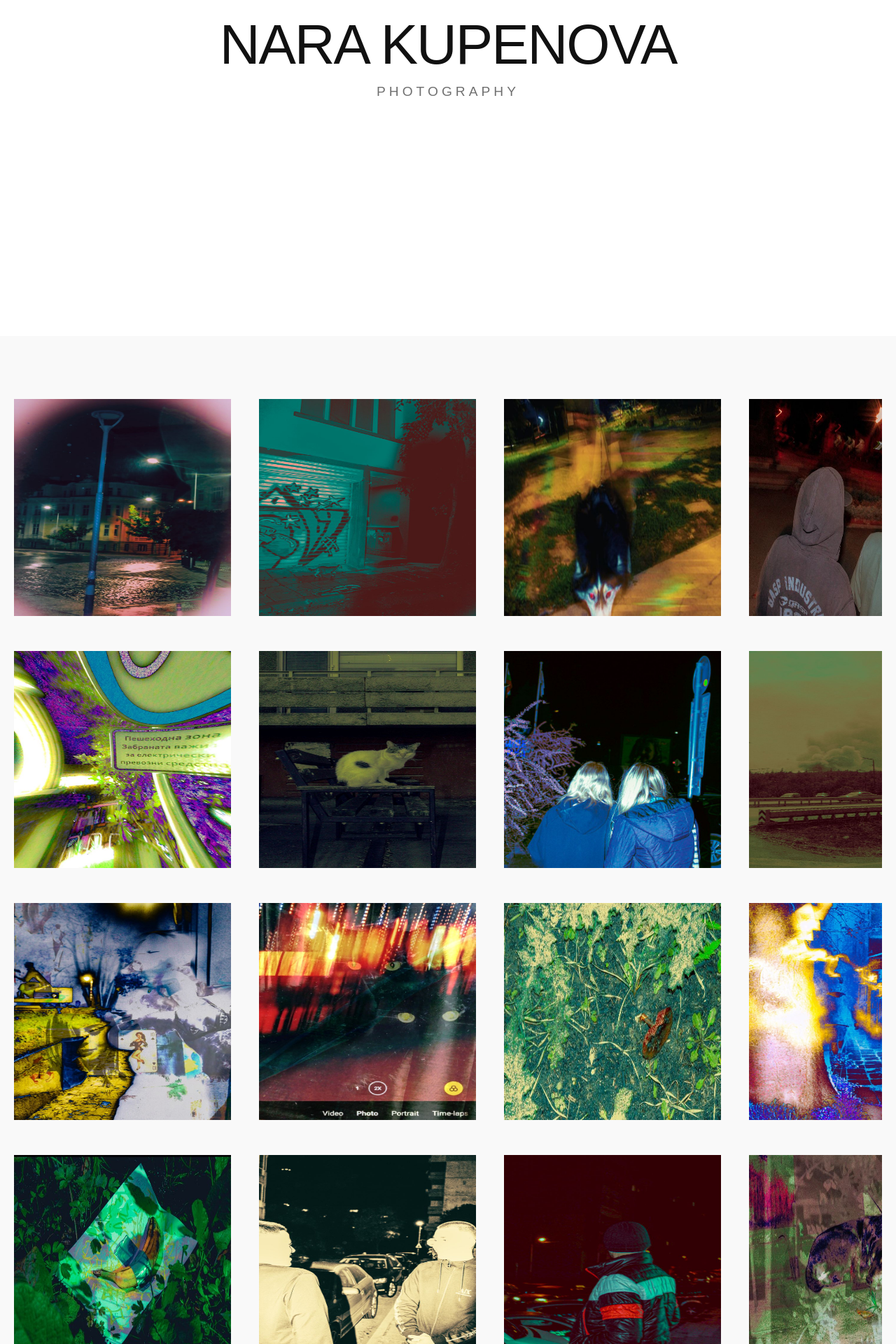
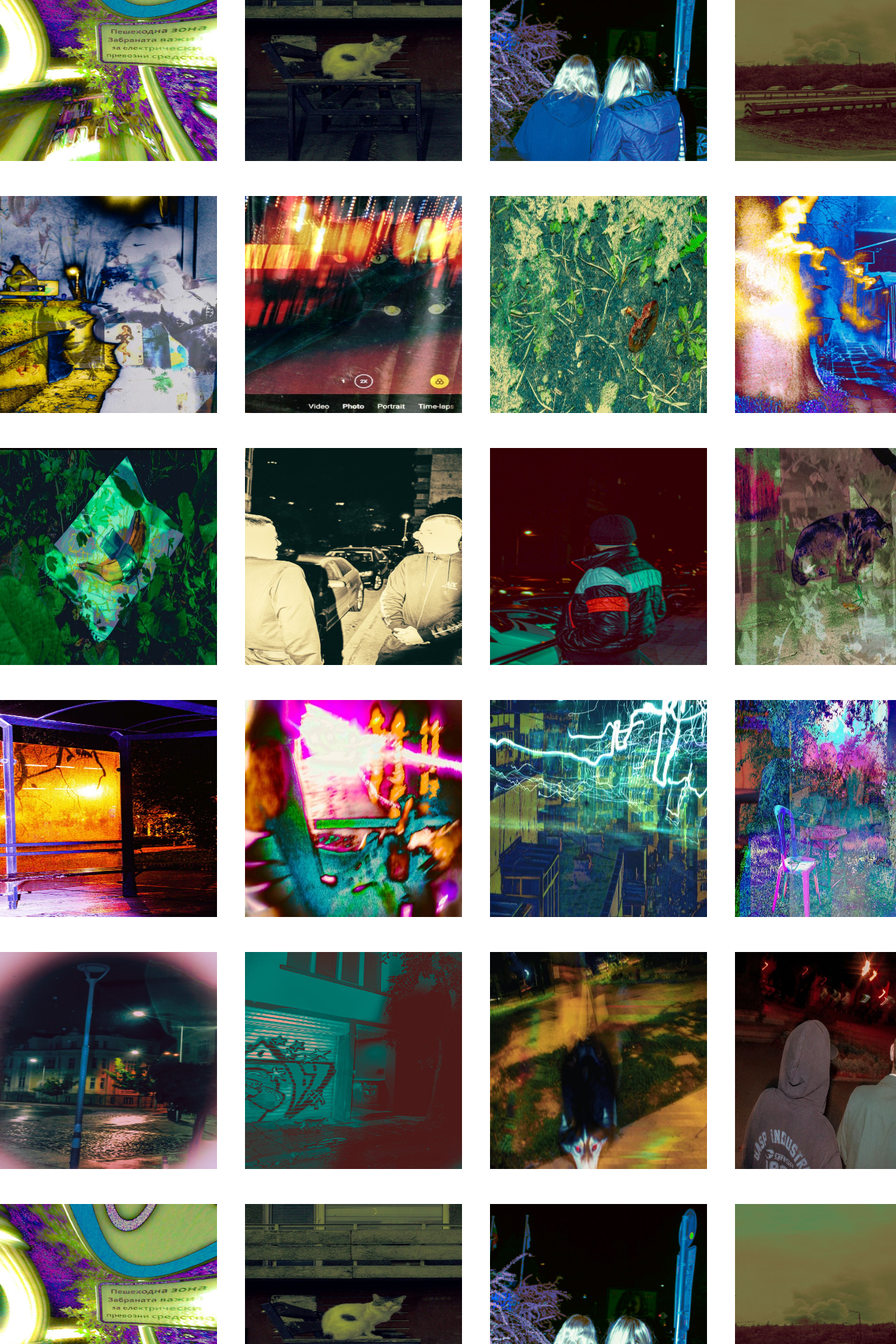
Before and after one commit to krisss96/nara-kupenova-photography, a React (Vite) app: page /work in a window 1280 px wide. Shown: the part 480-2400 px from the top of the page at 70% size. Built offline with nearby package versions, Linux system fonts and the light colour scheme.

Commit message:
made infinite vertical loop

```diff
--- a/package.json
+++ b/package.json
@@ -11,7 +11,8 @@
   },
   "dependencies": {
     "react": "^19.2.0",
-    "react-dom": "^19.2.0"
+    "react-dom": "^19.2.0",
+    "react-router-dom": "^7.12.0"
   },
   "devDependencies": {
     "@eslint/js": "^9.39.1",
--- a/src/App.jsx
+++ b/src/App.jsx
@@ -1,3 +1,6 @@
+import React from "react";
+import { BrowserRouter as Router, Routes, Route } from 'react-router-dom';
+
 import MainPage from "./components/MainPage";
 import PhotoPage from "./components/PhotoPage";
 import AboutPage from "./components/AboutPage";
@@ -6,25 +9,21 @@ import Navbar from "./components/Navbar";
 
 function App() {
     return (
+        <Router>
+
         <main>
 
             <Navbar />
 
-            <div id="home" className="section" style={{ backgroundColor: '#fff' }}>
-                <MainPage />
-            </div>
-
-            {/* Section 2: My Work */}
-            <div id="work" className="section" style={{ backgroundColor: '#f9f9f9' }}>
-                <PhotoPage />
-            </div>
-
-            {/* Section 3: About Me */}
-            <div id="about" className="section" style={{ backgroundColor: '#fff' }}>
-                <AboutPage />
-            </div>
+            <Routes>
+                <Route path="/home" element={<MainPage />} />
+                <Route path="/work" element={<PhotoPage />} />
+                <Route path="/about" element={<AboutPage />} />
+            </Routes>
 
         </main>
+
+        </Router>
     );
 }
 
--- a/src/components/PhotoPage.jsx
+++ b/src/components/PhotoPage.jsx
@@ -1,4 +1,4 @@
-import React, { useState, useEffect} from 'react';
+import React, { useState } from 'react';
 
 const _row1 = [
     '/assets/Blissful Trip by Nara Kupenova.jpg',
@@ -46,203 +46,186 @@ const _row5 = [
 ];
 
 const ROW_WIDTH = 2100;
+const COLM_HEIGHT = 1800;
 
 function PhotoPage() {
 
     const [x, setX] = useState(0);
+    const [y, setY] = useState(0);
 
     const handleWheel = (e) => {
-        const movement = e.deltaX !== 0 ? e.deltaX : e.deltaY;
-        setX((prevX) => prevX - movement);
+        setX((prevX) => prevX - e.deltaX);
+        setY((prevY) => prevY - e.deltaY);
+
     };
 
-    const loopStyle = {
+    const loopStyleX = {
         transform: `translateX(${(x % ROW_WIDTH) - ROW_WIDTH}px)`,
+    };
+
+    const loopStyleY = {
+        transform: `translateY(${(x % COLM_HEIGHT) - COLM_HEIGHT}px)`,
+        display: 'flex',
+        flexDirection: 'column',
+        gap: '50px' // This is the gap between the 5th row of one block and 1st row of next
     };
 
     return (
         <div className="photopage-content" onWheel={handleWheel}>
 
-            {/*Row 1*/}
+            {/* WRAPPER FOR VERTICAL MOVEMENT */}
+            <div style={loopStyleY}>
+
+                {/* =========================================
+                    BLOCK 1: TOP BUFFER (The Copy Above)
+                   ========================================= */}
+
+                {/* Row 1 (Top) */}
                 <div className="row-container">
-                <div className="row-horiz" style={loopStyle}>
-                    {/*LEFT*/}
-                    {_row1.map((src, index) => (
-                        <img
-                            key={`r1-1-${index}`}
-                            src={src}
-                            alt="gallery"
-                            className="photo-item"
-                        />
-                    ))}
-
-                    {/*CENTER*/}
-                    {_row1.map((src, index) => (
-                        <img
-                            key={`r1-2-${index}`}
-                            src={src}
-                            alt="gallery"
-                            className="photo-item"
-                        />
-                    ))}
-
-                    {/*RIGHT*/}
-                    {_row1.map((src, index) => (
-                        <img
-                            key={`r1-3-${index}`}
-                            src={src}
-                            alt="gallery"
-                            className="photo-item"
-                        />
-                    ))}
-
+                    <div className="row-horiz" style={loopStyleX}>
+                        {_row1.map((src, i) => <img key={`top-r1-1-${i}`} src={src} className="photo-item" />)}
+                        {_row1.map((src, i) => <img key={`top-r1-2-${i}`} src={src} className="photo-item" />)}
+                        {_row1.map((src, i) => <img key={`top-r1-3-${i}`} src={src} className="photo-item" />)}
                     </div>
                 </div>
 
-            {/*Row 2*/}
+                {/* Row 2 (Top) */}
                 <div className="row-container">
-                <div className="row-horiz" style={loopStyle}>
-                    {/*LEFT*/}
-                    {_row2.map((src, index) => (
-                        <img
-                            key={`r2-1-${index}`}
-                            src={src}
-                            alt="gallery"
-                            className="photo-item"
-                        />
-                    ))}
-
-                    {/*CENTER*/}
-                    {_row2.map((src, index) => (
-                        <img
-                            key={`r2-2-${index}`}
-                            src={src}
-                            alt="gallery"
-                            className="photo-item"
-                        />
-                    ))}
-
-                    {/*RIGHT*/}
-                    {_row2.map((src, index) => (
-                        <img
-                            key={`r2-3-${index}`}
-                            src={src}
-                            alt="gallery"
-                            className="photo-item"
-                        />
-                    ))}
-
+                    <div className="row-horiz" style={loopStyleX}>
+                        {_row2.map((src, i) => <img key={`top-r2-1-${i}`} src={src} className="photo-item" />)}
+                        {_row2.map((src, i) => <img key={`top-r2-2-${i}`} src={src} className="photo-item" />)}
+                        {_row2.map((src, i) => <img key={`top-r2-3-${i}`} src={src} className="photo-item" />)}
                     </div>
                 </div>
 
-            {/*Row 3*/}
+                {/* Row 3 (Top) */}
                 <div className="row-container">
-                <div className="row-horiz" style={loopStyle}>
-                    {/*LEFT*/}
-                    {_row3.map((src, index) => (
-                        <img
-                            key={`r3-1-${index}`}
-                            src={src}
-                            alt="gallery"
-                            className="photo-item"
-                        />
-                    ))}
-
-                    {/*CENTER*/}
-                    {_row3.map((src, index) => (
-                        <img
-                            key={`r3-2-${index}`}
-                            src={src}
-                            alt="gallery"
-                            className="photo-item"
-                        />
-                    ))}
-
-                    {/*RIGHT*/}
-                    {_row3.map((src, index) => (
-                        <img
-                            key={`r3-3-${index}`}
-                            src={src}
-                            alt="gallery"
-                            className="photo-item"
-                        />
-                    ))}
-
+                    <div className="row-horiz" style={loopStyleX}>
+                        {_row3.map((src, i) => <img key={`top-r3-1-${i}`} src={src} className="photo-item" />)}
+                        {_row3.map((src, i) => <img key={`top-r3-2-${i}`} src={src} className="photo-item" />)}
+                        {_row3.map((src, i) => <img key={`top-r3-3-${i}`} src={src} className="photo-item" />)}
                     </div>
                 </div>
 
-            {/*Row 4*/}
+                {/* Row 4 (Top) */}
                 <div className="row-container">
-                <div className="row-horiz" style={loopStyle}>
-                    {/*LEFT*/}
-                    {_row4.map((src, index) => (
-                        <img
-                            key={`r4-1-${index}`}
-                            src={src}
-                            alt="gallery"
-                            className="photo-item"
-                        />
-                    ))}
-
-                    {/*CENTER*/}
-                    {_row4.map((src, index) => (
-                        <img
-                            key={`r4-2-${index}`}
-                            src={src}
-                            alt="gallery"
-                            className="photo-item"
-                        />
-                    ))}
-
-                    {/*RIGHT*/}
-                    {_row4.map((src, index) => (
-                        <img
-                            key={`r4-3-${index}`}
-                            src={src}
-                            alt="gallery"
-                            className="photo-item"
-                        />
-                    ))}
-
+                    <div className="row-horiz" style={loopStyleX}>
+                        {_row4.map((src, i) => <img key={`top-r4-1-${i}`} src={src} className="photo-item" />)}
+                        {_row4.map((src, i) => <img key={`top-r4-2-${i}`} src={src} className="photo-item" />)}
+                        {_row4.map((src, i) => <img key={`top-r4-3-${i}`} src={src} className="photo-item" />)}
                     </div>
                 </div>
 
-            {/*Row 5*/}
+                {/* Row 5 (Top) */}
                 <div className="row-container">
-                <div className="row-horiz" style={loopStyle}>
-                    {/*LEFT*/}
-                    {_row5.map((src, index) => (
-                        <img
-                            key={`r5-1-${index}`}
-                            src={src}
-                            alt="gallery"
-                            className="photo-item"
-                        />
-                    ))}
-
-                    {/*CENTER*/}
-                    {_row5.map((src, index) => (
-                        <img
-                            key={`r5-2-${index}`}
-                            src={src}
-                            alt="gallery"
-                            className="photo-item"
-                        />
-                    ))}
-
-                    {/*RIGHT*/}
-                    {_row5.map((src, index) => (
-                        <img
-                            key={`r5-3-${index}`}
-                            src={src}
-                            alt="gallery"
-                            className="photo-item"
-                        />
-                    ))}
-
+                    <div className="row-horiz" style={loopStyleX}>
+                        {_row5.map((src, i) => <img key={`top-r5-1-${i}`} src={src} className="photo-item" />)}
+                        {_row5.map((src, i) => <img key={`top-r5-2-${i}`} src={src} className="photo-item" />)}
+                        {_row5.map((src, i) => <img key={`top-r5-3-${i}`} src={src} className="photo-item" />)}
                     </div>
                 </div>
 
+
+                {/* =========================================
+                    BLOCK 2: MAIN (The Ones you see initially)
+                   ========================================= */}
+
+                {/* Row 1 (Main) */}
+                <div className="row-container">
+                    <div className="row-horiz" style={loopStyleX}>
+                        {_row1.map((src, i) => <img key={`main-r1-1-${i}`} src={src} className="photo-item" />)}
+                        {_row1.map((src, i) => <img key={`main-r1-2-${i}`} src={src} className="photo-item" />)}
+                        {_row1.map((src, i) => <img key={`main-r1-3-${i}`} src={src} className="photo-item" />)}
+                    </div>
+                </div>
+
+                {/* Row 2 (Main) */}
+                <div className="row-container">
+                    <div className="row-horiz" style={loopStyleX}>
+                        {_row2.map((src, i) => <img key={`main-r2-1-${i}`} src={src} className="photo-item" />)}
+                        {_row2.map((src, i) => <img key={`main-r2-2-${i}`} src={src} className="photo-item" />)}
+                        {_row2.map((src, i) => <img key={`main-r2-3-${i}`} src={src} className="photo-item" />)}
+                    </div>
+                </div>
+
+                {/* Row 3 (Main) */}
+                <div className="row-container">
+                    <div className="row-horiz" style={loopStyleX}>
+                        {_row3.map((src, i) => <img key={`main-r3-1-${i}`} src={src} className="photo-item" />)}
+                        {_row3.map((src, i) => <img key={`main-r3-2-${i}`} src={src} className="photo-item" />)}
+                        {_row3.map((src, i) => <img key={`main-r3-3-${i}`} src={src} className="photo-item" />)}
+                    </div>
+                </div>
+
+                {/* Row 4 (Main) */}
+                <div className="row-container">
+                    <div className="row-horiz" style={loopStyleX}>
+                        {_row4.map((src, i) => <img key={`main-r4-1-${i}`} src={src} className="photo-item" />)}
+                        {_row4.map((src, i) => <img key={`main-r4-2-${i}`} src={src} className="photo-item" />)}
+                        {_row4.map((src, i) => <img key={`main-r4-3-${i}`} src={src} className="photo-item" />)}
+                    </div>
+                </div>
+
+                {/* Row 5 (Main) */}
+                <div className="row-container">
+                    <div className="row-horiz" style={loopStyleX}>
+                        {_row5.map((src, i) => <img key={`main-r5-1-${i}`} src={src} className="photo-item" />)}
+                        {_row5.map((src, i) => <img key={`main-r5-2-${i}`} src={src} className="photo-item" />)}
+                        {_row5.map((src, i) => <img key={`main-r5-3-${i}`} src={src} className="photo-item" />)}
+                    </div>
+                </div>
+
+
+                {/* =========================================
+                    BLOCK 3: BOTTOM BUFFER (The Copy Below)
+                   ========================================= */}
+
+                {/* Row 1 (Bottom) */}
+                <div className="row-container">
+                    <div className="row-horiz" style={loopStyleX}>
+                        {_row1.map((src, i) => <img key={`btm-r1-1-${i}`} src={src} className="photo-item" />)}
+                        {_row1.map((src, i) => <img key={`btm-r1-2-${i}`} src={src} className="photo-item" />)}
+                        {_row1.map((src, i) => <img key={`btm-r1-3-${i}`} src={src} className="photo-item" />)}
+                    </div>
+                </div>
+
+                {/* Row 2 (Bottom) */}
+                <div className="row-container">
+                    <div className="row-horiz" style={loopStyleX}>
+                        {_row2.map((src, i) => <img key={`btm-r2-1-${i}`} src={src} className="photo-item" />)}
+                        {_row2.map((src, i) => <img key={`btm-r2-2-${i}`} src={src} className="photo-item" />)}
+                        {_row2.map((src, i) => <img key={`btm-r2-3-${i}`} src={src} className="photo-item" />)}
+                    </div>
+                </div>
+
+                {/* Row 3 (Bottom) */}
+                <div className="row-container">
+                    <div className="row-horiz" style={loopStyleX}>
+                        {_row3.map((src, i) => <img key={`btm-r3-1-${i}`} src={src} className="photo-item" />)}
+                        {_row3.map((src, i) => <img key={`btm-r3-2-${i}`} src={src} className="photo-item" />)}
+                        {_row3.map((src, i) => <img key={`btm-r3-3-${i}`} src={src} className="photo-item" />)}
+                    </div>
+                </div>
+
+                {/* Row 4 (Bottom) */}
+                <div className="row-container">
+                    <div className="row-horiz" style={loopStyleX}>
+                        {_row4.map((src, i) => <img key={`btm-r4-1-${i}`} src={src} className="photo-item" />)}
+                        {_row4.map((src, i) => <img key={`btm-r4-2-${i}`} src={src} className="photo-item" />)}
+                        {_row4.map((src, i) => <img key={`btm-r4-3-${i}`} src={src} className="photo-item" />)}
+                    </div>
+                </div>
+
+                {/* Row 5 (Bottom) */}
+                <div className="row-container">
+                    <div className="row-horiz" style={loopStyleX}>
+                        {_row5.map((src, i) => <img key={`btm-r5-1-${i}`} src={src} className="photo-item" />)}
+                        {_row5.map((src, i) => <img key={`btm-r5-2-${i}`} src={src} className="photo-item" />)}
+                        {_row5.map((src, i) => <img key={`btm-r5-3-${i}`} src={src} className="photo-item" />)}
+                    </div>
+                </div>
+
+            </div>
         </div>
     );
 }
--- a/src/style.css
+++ b/src/style.css
@@ -6,20 +6,9 @@
 
 body, html {
     font-family: sans-serif;
-    scroll-behavior: smooth;
-    padding-top: 80px;
     overflow-x: hidden;
+    overscroll-behavior-x: none;
 }
-
-.section {
-    min-height: 100vh;
-    width: 100%;
-    display: flex;
-    justify-content: center;
-    align-items: center;
-    padding: 50px 20px;
-}
-
 
 /*NAVBAR*/
 .navbar {
@@ -44,9 +33,9 @@ body, html {
 
 .nav-links a {
     text-decoration: none;
-    color: inherit;
     font-size: 1.1rem;
     text-transform: uppercase;
+    color: white;
     letter-spacing: 1px;
 }
 
```
Also changed, not shown: src/components/Navbar.jsx (+6 -3 lines), 1 other file (tests, documents, lock files or other folders). Lines whose indentation alone changed are shown as unchanged.
